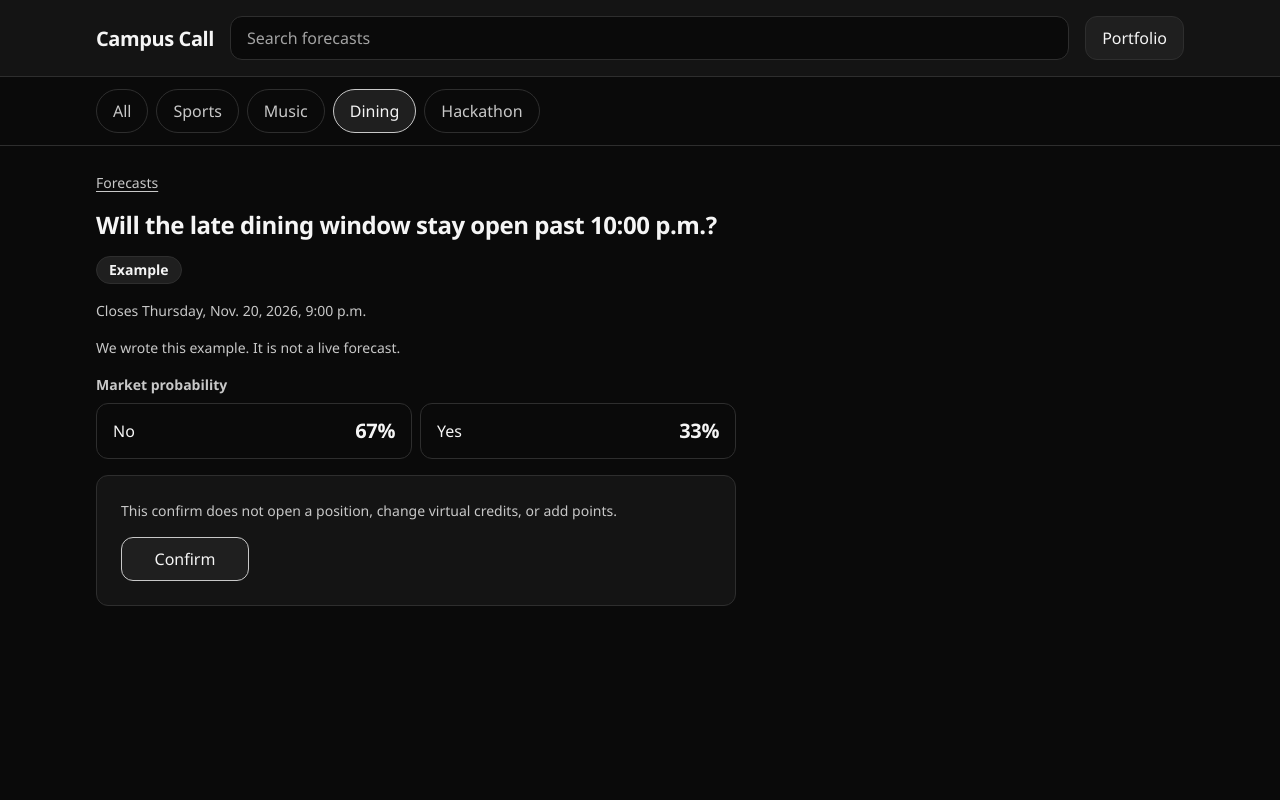
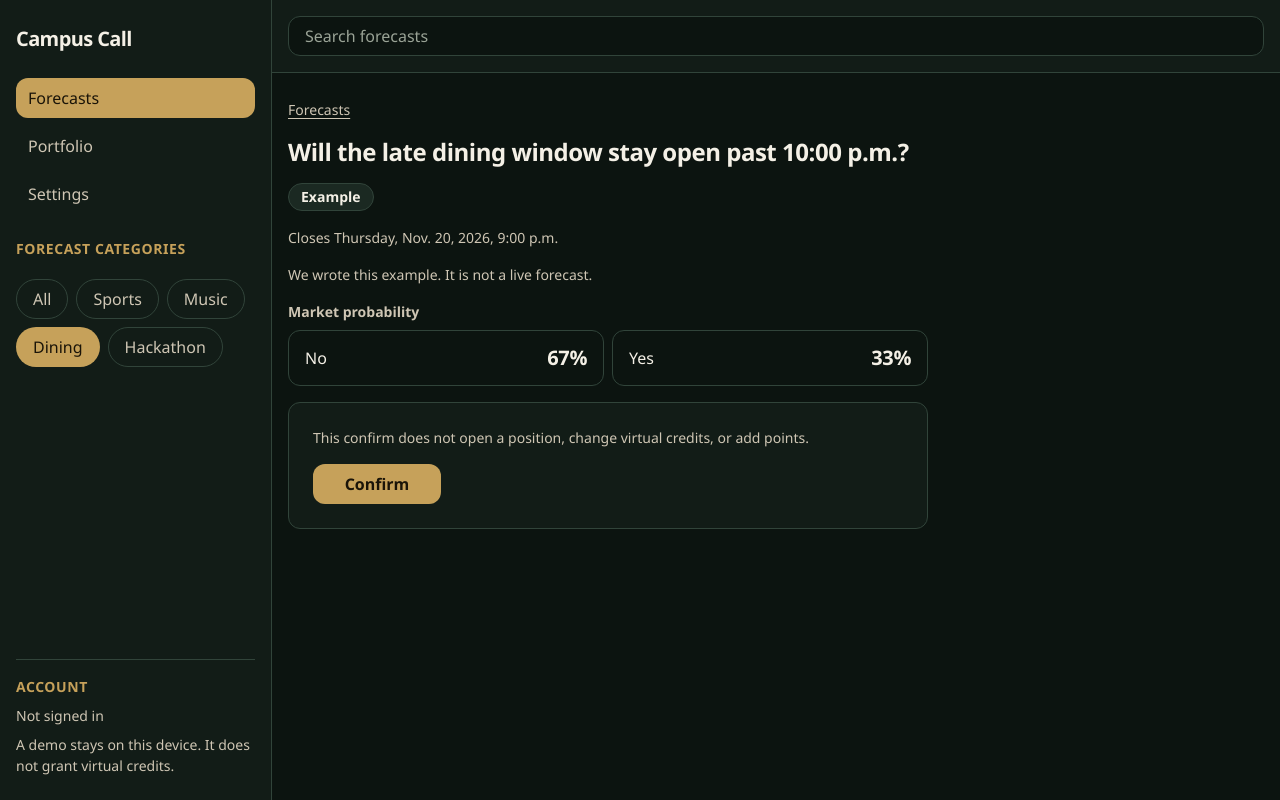
Before and after one commit to nico-wood/campus-call, a Next.js app: page /examples/dining-late-window in a window 1280 px wide. Built offline with nearby package versions, Linux system fonts and the light colour scheme.

Commit message:
Add an app sidebar and a darker Cal Poly palette

```diff
--- a/src/app/forecast-list.tsx
+++ b/src/app/forecast-list.tsx
@@ -34,7 +34,7 @@ export function ForecastList({
   return (
     <>
       <h2 id="forecast-list-heading" className="list-heading">
-        Forecasts
+        Current predictions
       </h2>
       {note}
       <ul className="forecast-list" aria-labelledby="forecast-list-heading">
--- a/src/app/globals.css
+++ b/src/app/globals.css
@@ -1,13 +1,15 @@
 :root {
   color-scheme: dark;
-  --bg: #0a0a0a;
-  --surface: #141414;
-  --surface-raised: #1f1f1f;
-  --border: #2e2e2e;
-  --text: #f5f5f5;
-  --text-muted: #c8c8c8;
-  --text-soft: #a3a3a3;
-  --focus: #9cc7ff;
+  --bg: #0c1410;
+  --surface: #121c17;
+  --surface-raised: #1b2922;
+  --border: #31443a;
+  --text: #f4f0e6;
+  --text-muted: #cfc6b4;
+  --text-soft: #9aa396;
+  --accent: #c6a15a;
+  --accent-text: #1a1408;
+  --focus: #e2c98a;
   --space-1: 0.25rem;
   --space-2: 0.5rem;
   --space-3: 0.75rem;
@@ -21,8 +23,9 @@
   --text-xl: 1.5rem;
   --font-sans: "Segoe UI", ui-sans-serif, system-ui, sans-serif;
   --radius-md: 12px;
+  --radius-lg: 16px;
   --radius-pill: 999px;
-  --control-height: 2.75rem;
+  --control-height: 2.5rem;
   --page-max: 70rem;
   --leading-body: 1.5;
   --leading-tight: 1.25;
@@ -61,8 +64,101 @@ input {
 .shell {
   display: flex;
   flex-direction: column;
-  min-height: 100vh;
-  min-height: 100dvh;
+  height: 100dvh;
+  overflow: hidden;
+}
+
+.app {
+  display: flex;
+  height: 100dvh;
+  overflow: hidden;
+  background: var(--bg);
+}
+
+.sidebar {
+  display: flex;
+  flex-direction: column;
+  gap: var(--space-5);
+  width: 17rem;
+  flex: none;
+  overflow: auto;
+  padding: var(--space-5) var(--space-4);
+  border-right: 1px solid var(--border);
+  background: var(--surface);
+}
+
+.sidebar-brand {
+  margin: 0;
+  font-size: var(--text-lg);
+  font-weight: 600;
+  letter-spacing: -0.03em;
+}
+
+.sidebar-brand a,
+.side-link {
+  color: inherit;
+  text-decoration: none;
+}
+
+.side-nav,
+.side-section {
+  display: flex;
+  flex-direction: column;
+  gap: var(--space-2);
+}
+
+.side-label {
+  margin: 0;
+  color: var(--accent);
+  font-size: var(--text-sm);
+  font-weight: 600;
+  letter-spacing: 0.04em;
+  text-transform: uppercase;
+}
+
+.side-link {
+  display: flex;
+  align-items: center;
+  min-height: var(--control-height);
+  padding-inline: var(--space-3);
+  border-radius: var(--radius-md);
+  color: var(--text-muted);
+}
+
+.side-link[aria-current="page"] {
+  background: var(--accent);
+  color: var(--accent-text);
+}
+
+.side-link:hover {
+  background: var(--surface-raised);
+  color: var(--text);
+}
+
+.side-link[aria-current="page"]:hover {
+  background: var(--accent);
+  color: var(--accent-text);
+}
+
+.account {
+  margin-top: auto;
+  display: flex;
+  flex-direction: column;
+  gap: var(--space-2);
+  padding-top: var(--space-4);
+  border-top: 1px solid var(--border);
+}
+
+.account p {
+  margin: 0;
+  color: var(--text-muted);
+  font-size: var(--text-sm);
+}
+
+.workspace {
+  flex: 1;
+  min-width: 0;
+  overflow: auto;
 }
 
 .topbar {
@@ -167,9 +263,9 @@ input {
 }
 
 .category[aria-current="true"] {
-  background: var(--surface-raised);
-  border-color: var(--text-muted);
-  color: var(--text);
+  background: var(--accent);
+  border-color: transparent;
+  color: var(--accent-text);
 }
 
 .category:hover,
@@ -179,9 +275,14 @@ input {
 
 .main {
   flex: 1;
+  min-height: 0;
   display: flex;
   flex-direction: column;
   padding-block: var(--space-5);
+}
+
+.shell .main {
+  overflow: auto;
 }
 
 .empty {
@@ -223,6 +324,17 @@ input {
 }
 
 @media (max-width: 40rem) {
+  .app {
+    flex-direction: column;
+  }
+
+  .sidebar {
+    width: auto;
+    max-height: 42dvh;
+    border-right: 0;
+    border-bottom: 1px solid var(--border);
+  }
+
   .topbar-inner {
     flex-wrap: wrap;
   }
@@ -433,15 +545,16 @@ a.outcome:hover {
   min-width: 8rem;
   min-height: var(--control-height);
   padding-inline: var(--space-5);
-  border: 1px solid var(--text-muted);
+  border: 1px solid transparent;
   border-radius: var(--radius-md);
-  background: var(--surface-raised);
-  color: var(--text);
+  background: var(--accent);
+  color: var(--accent-text);
+  font-weight: 600;
   cursor: pointer;
 }
 
 .confirm:hover {
-  border-color: var(--text);
+  filter: brightness(1.06);
 }
 
 @media (min-width: 30rem) {
--- a/src/app/shell.tsx
+++ b/src/app/shell.tsx
@@ -8,21 +8,70 @@ import {
 export function Shell({
   category,
   query,
+  place = "forecasts",
   children,
 }: {
   category: Category | "unknown";
   query: string;
+  place?: "forecasts" | "portfolio" | "settings";
   children: ReactNode;
 }) {
   const hiddenCategory = category !== "All" && category !== "unknown" ? category : null;
 
   return (
-    <div className="shell">
+    <div className="app">
+      <aside className="sidebar">
+        <p className="sidebar-brand">
+          <a href="/">Campus Call</a>
+        </p>
+        <nav className="side-nav" aria-label="Workspace">
+          <a className="side-link" href="/" aria-current={place === "forecasts" ? "page" : undefined}>
+            Forecasts
+          </a>
+          <a
+            className="side-link"
+            href="/portfolio"
+            aria-current={place === "portfolio" ? "page" : undefined}
+          >
+            Portfolio
+          </a>
+          <a
+            className="side-link"
+            href="/settings"
+            aria-current={place === "settings" ? "page" : undefined}
+          >
+            Settings
+          </a>
+        </nav>
+        <section className="side-section" aria-labelledby="forecast-categories">
+          <h2 id="forecast-categories" className="side-label">
+            Forecast categories
+          </h2>
+          <ul className="categories">
+            {CATEGORIES.map((item) => (
+              <li key={item}>
+                <a
+                  className="category"
+                  href={forecastListHref(item, query)}
+                  aria-current={item === category ? "true" : undefined}
+                >
+                  {item}
+                </a>
+              </li>
+            ))}
+          </ul>
+        </section>
+        <section className="account" aria-labelledby="account-heading">
+          <h2 id="account-heading" className="side-label">
+            Account
+          </h2>
+          <p>Not signed in</p>
+          <p>A demo stays on this device. It does not grant virtual credits.</p>
+        </section>
+      </aside>
+      <div className="workspace">
         <header className="topbar">
           <div className="topbar-inner frame">
-          <h1 className="brand">
-            <a href="/">Campus Call</a>
-          </h1>
             <form className="search" action="/" method="get" role="search">
               <label className="visually-hidden" htmlFor="forecast-search">
                 Search forecasts
@@ -40,29 +89,10 @@ export function Shell({
                 <input type="hidden" name="category" value={hiddenCategory} />
               ) : null}
             </form>
-          <button type="button" className="portfolio">
-            Portfolio
-          </button>
           </div>
         </header>
-      <nav className="category-bar" aria-label="Categories">
-        <div className="frame">
-          <ul className="categories">
-            {CATEGORIES.map((item) => (
-              <li key={item}>
-                <a
-                  className="category"
-                  href={forecastListHref(item, query)}
-                  aria-current={item === category ? "true" : undefined}
-                >
-                  {item}
-                </a>
-              </li>
-            ))}
-          </ul>
+        <main className="main frame">{children}</main>
       </div>
-      </nav>
-      <main className="main frame">{children}</main>
     </div>
   );
 }
```
Also changed, not shown: src/app/portfolio/page.tsx (added, +22 -0 lines), src/app/settings/page.tsx (added, +20 -0 lines), 1 other file (tests, documents, lock files or other folders). Lines whose indentation alone changed are shown as unchanged.
